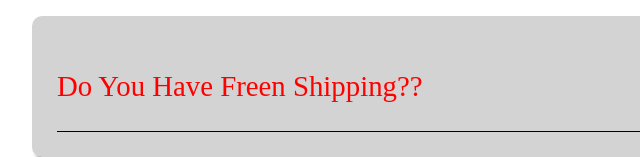
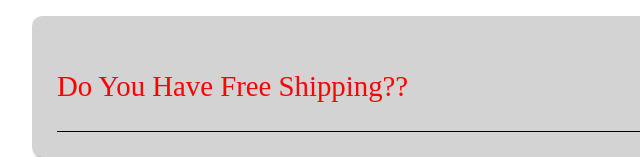
Before and after one commit to jipark92/FAQ-box-expansion-project, a plain HTML site: page index.html in a window 1280 px wide. Shown: the part 875-1032 px from the top of the page, 103-743 px from the left. Drawn offline with Linux system fonts and the light colour scheme; a web font is replaced by a local one.

Commit message:
fix typos

```diff
--- a/index.html
+++ b/index.html
@@ -65,7 +65,7 @@
 
         <div class="question-box">
             <div class="question-title">
-                <p>Do You Have Freen Shipping??</p>
+                <p>Do You Have Free Shipping??</p>
                 <button class="answer-5-btn">+</button>
             </div>
 
```
